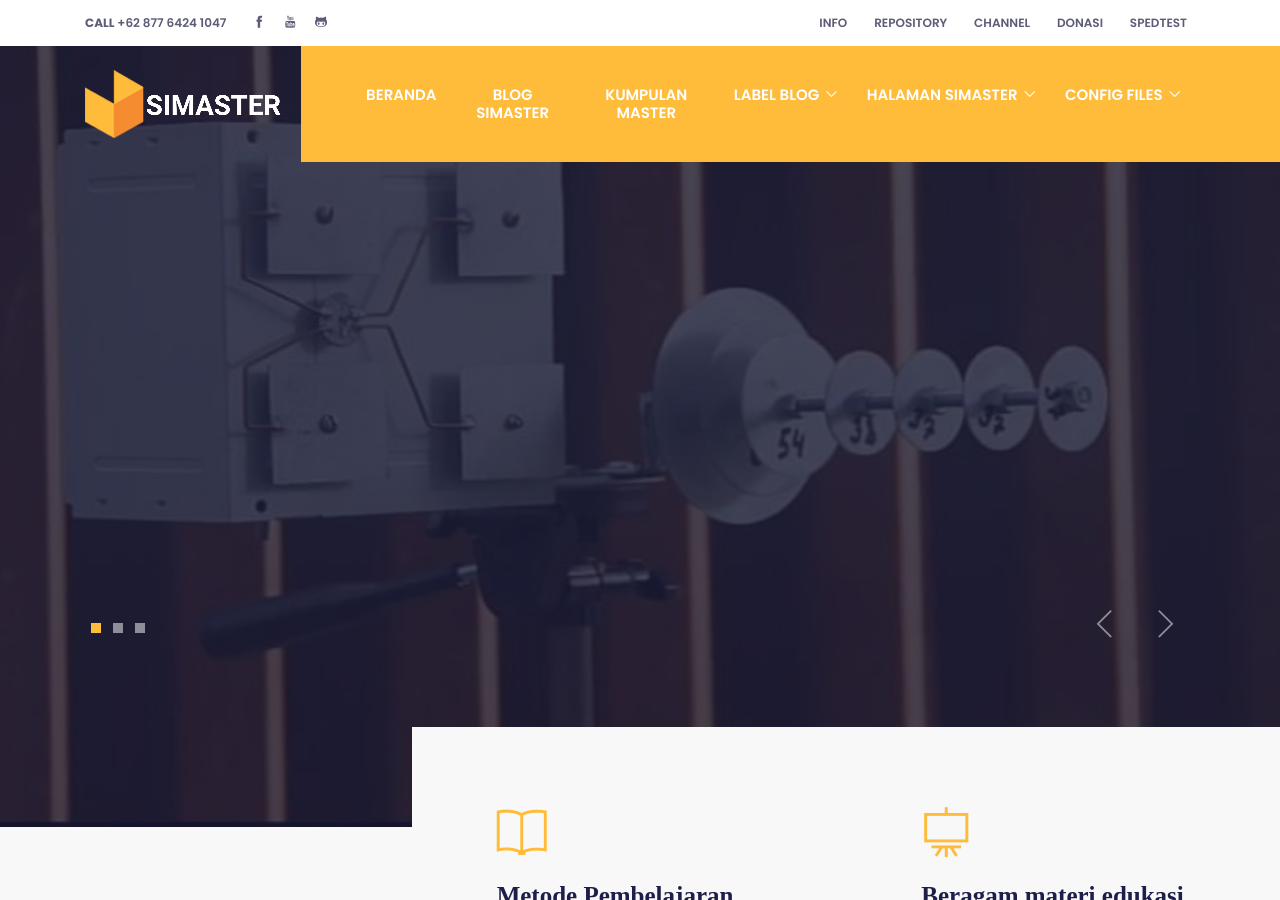
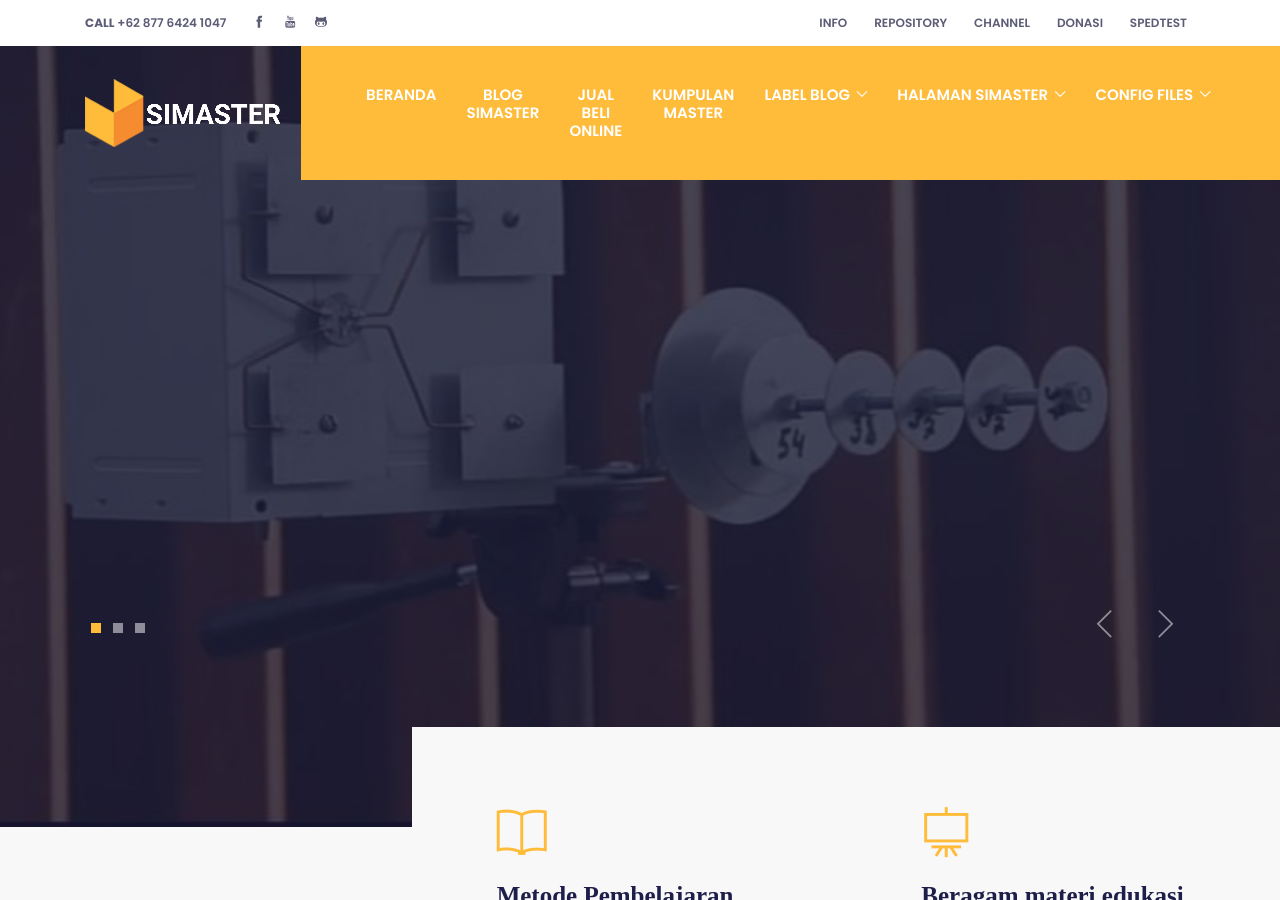
Before and after one commit to mwnsofficial/simastertutorials.github.io, a Jekyll site: the page built from index.html, in a window 1280 px wide and 900 px high. Built offline with Jekyll 4.4.1, drawn with Linux system fonts in a browser that asks for light colours; some web fonts are replaced; the list of posts is cut into pages by our own code.

Commit message:
Update header.html

```diff
--- a/_includes/header.html
+++ b/_includes/header.html
@@ -41,6 +41,9 @@
             </li>
             <li class="nav-item @@blog">
               <a class="nav-link" href="/blog.html">Blog Simaster</a>
+            </li>
+           <li class="nav-item">
+              <a class="nav-link" href="/tag_marketplace.html">Jual Beli Online</a>
             </li>
             <li class="nav-item">
               <a class="nav-link" href="/master.html">Kumpulan Master</a>
```
